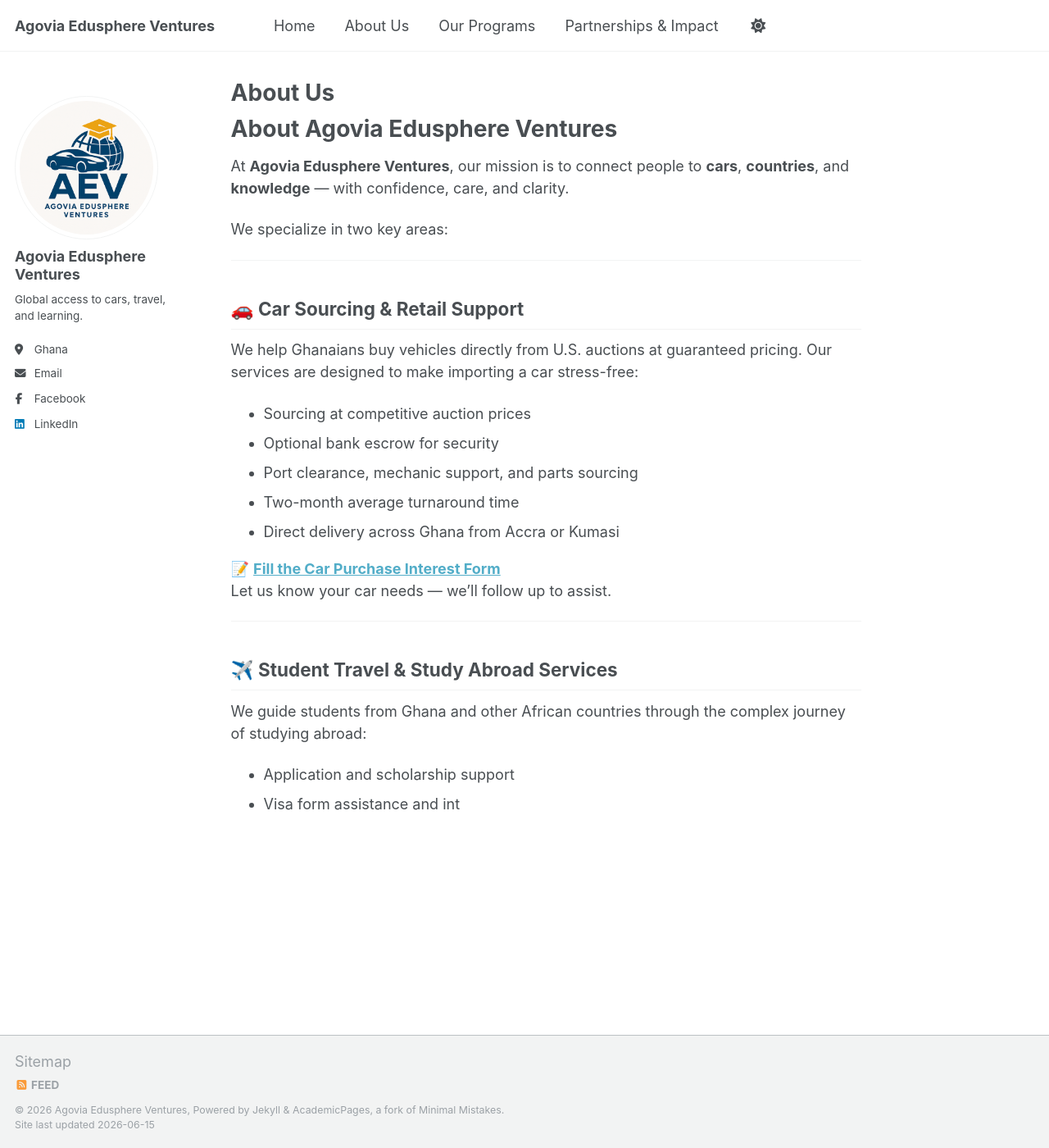
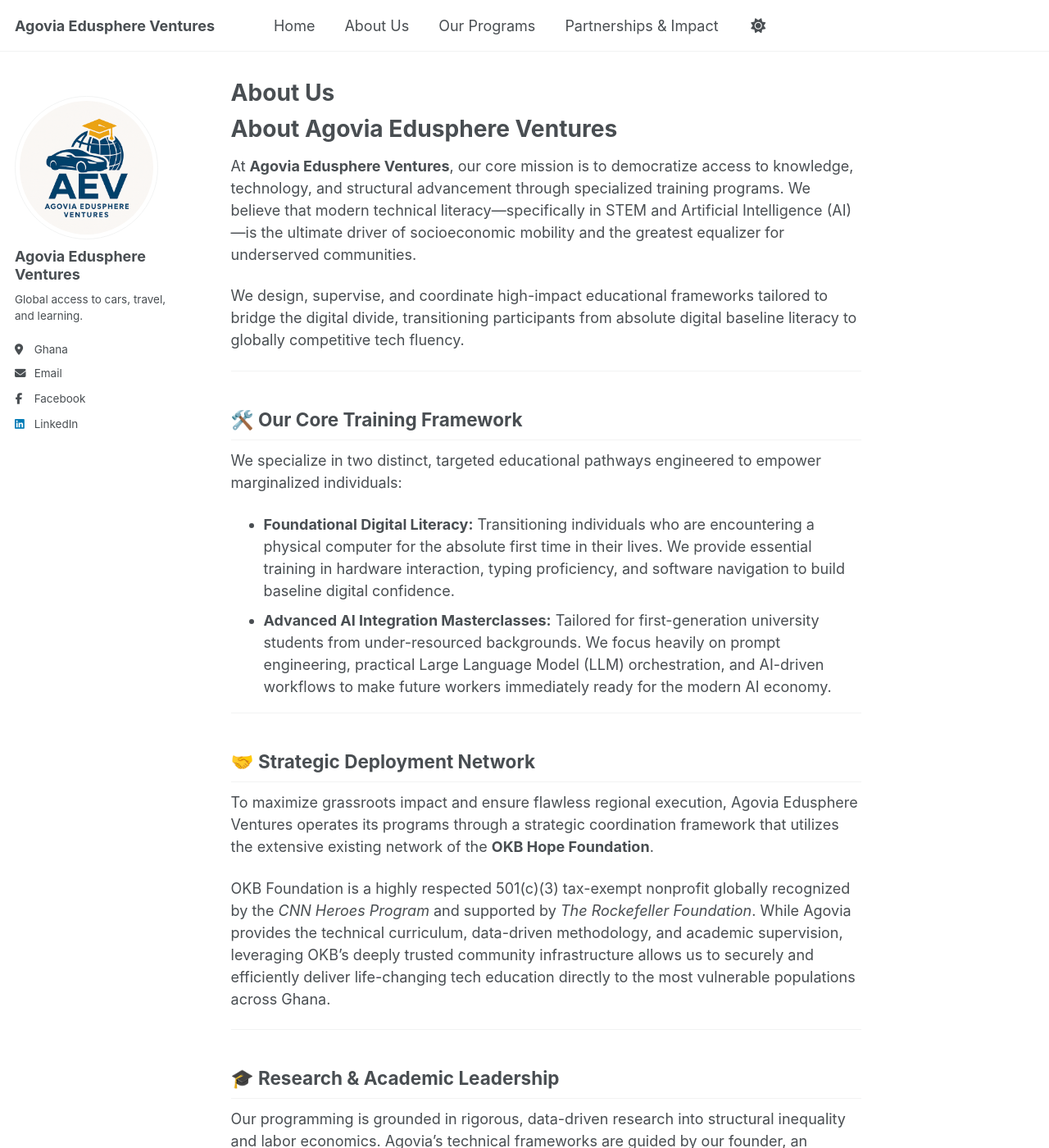
Before and after one commit to agoviaedusphere/agoviaedusphere.github.io, a Jekyll site: the page built from _pages/about.md, in a window 1280 px wide and 1400 px high. Shown: the whole window at 82% size. Built offline with Jekyll 4.4.1, drawn with Linux system fonts in a browser that asks for light colours; a script that is not in the unit is left out; some of the changed text lies outside the part shown.

Commit message:
Update about.md

```diff
--- a/_pages/about.md
+++ b/_pages/about.md
@@ -7,30 +7,33 @@ author_profile: true
 
 # About Agovia Edusphere Ventures
 
-At **Agovia Edusphere Ventures**, our mission is to connect people to **cars**, **countries**, and **knowledge** — with confidence, care, and clarity.
+At **Agovia Edusphere Ventures**, our core mission is to democratize access to knowledge, technology, and structural advancement through specialized training programs. We believe that modern technical literacy—specifically in STEM and Artificial Intelligence (AI)—is the ultimate driver of socioeconomic mobility and the greatest equalizer for underserved communities.
 
-We specialize in two key areas:
+We design, supervise, and coordinate high-impact educational frameworks tailored to bridge the digital divide, transitioning participants from absolute digital baseline literacy to globally competitive tech fluency.
 
 ---
 
-## 🚗 Car Sourcing & Retail Support
+## 🛠️ Our Core Training Framework
 
-We help Ghanaians buy vehicles directly from U.S. auctions at guaranteed pricing. Our services are designed to make importing a car stress-free:
+We specialize in two distinct, targeted educational pathways engineered to empower marginalized individuals:
 
-- Sourcing at competitive auction prices
-- Optional bank escrow for security
-- Port clearance, mechanic support, and parts sourcing
-- Two-month average turnaround time
-- Direct delivery across Ghana from Accra or Kumasi
-
-📝 **[Fill the Car Purchase Interest Form](https://qualtricsxmvw4k5jx2g.qualtrics.com/jfe/form/SV_0vy6MR8UJM8u1vM)**
-Let us know your car needs — we’ll follow up to assist.
+*   **Foundational Digital Literacy:** Transitioning individuals who are encountering a physical computer for the absolute first time in their lives. We provide essential training in hardware interaction, typing proficiency, and software navigation to build baseline digital confidence.
+*   **Advanced AI Integration Masterclasses:** Tailored for first-generation university students from under-resourced backgrounds. We focus heavily on prompt engineering, practical Large Language Model (LLM) orchestration, and AI-driven workflows to make future workers immediately ready for the modern AI economy.
 
 ---
 
-## ✈️ Student Travel & Study Abroad Services
+## 🤝 Strategic Deployment Network
 
-We guide students from Ghana and other African countries through the complex journey of studying abroad:
+To maximize grassroots impact and ensure flawless regional execution, Agovia Edusphere Ventures operates its programs through a strategic coordination framework that utilizes the extensive existing network of the **OKB Hope Foundation**.
 
-- Application and scholarship support
-- Visa form assistance and int
+OKB Foundation is a highly respected 501(c)(3) tax-exempt nonprofit globally recognized by the *CNN Heroes Program* and supported by *The Rockefeller Foundation*. While Agovia provides the technical curriculum, data-driven methodology, and academic supervision, leveraging OKB's deeply trusted community infrastructure allows us to securely and efficiently deliver life-changing tech education directly to the most vulnerable populations across Ghana.
+
+---
+
+## 🎓 Research & Academic Leadership
+
+Our programming is grounded in rigorous, data-driven research into structural inequality and labor economics. Agovia’s technical frameworks are guided by our founder, an accomplished data scientist with an extensive track record in global socioeconomic research, including:
+- A **National Science Foundation (NSF) grant** dedicated to studying diversity frameworks within universities.
+- A PEDL grant, supported by CEPR and the UK Foreign, Commonwealth & Development Office, examining the intersections of ethnicity, private enterprise development, and labor market outcomes in Nigeria.
+
+By maintaining direct partnerships with senior academic faculty at the **University of Ghana**, we seamlessly bridge the gap between premier institutional knowledge and grassroots community outreach.
```
